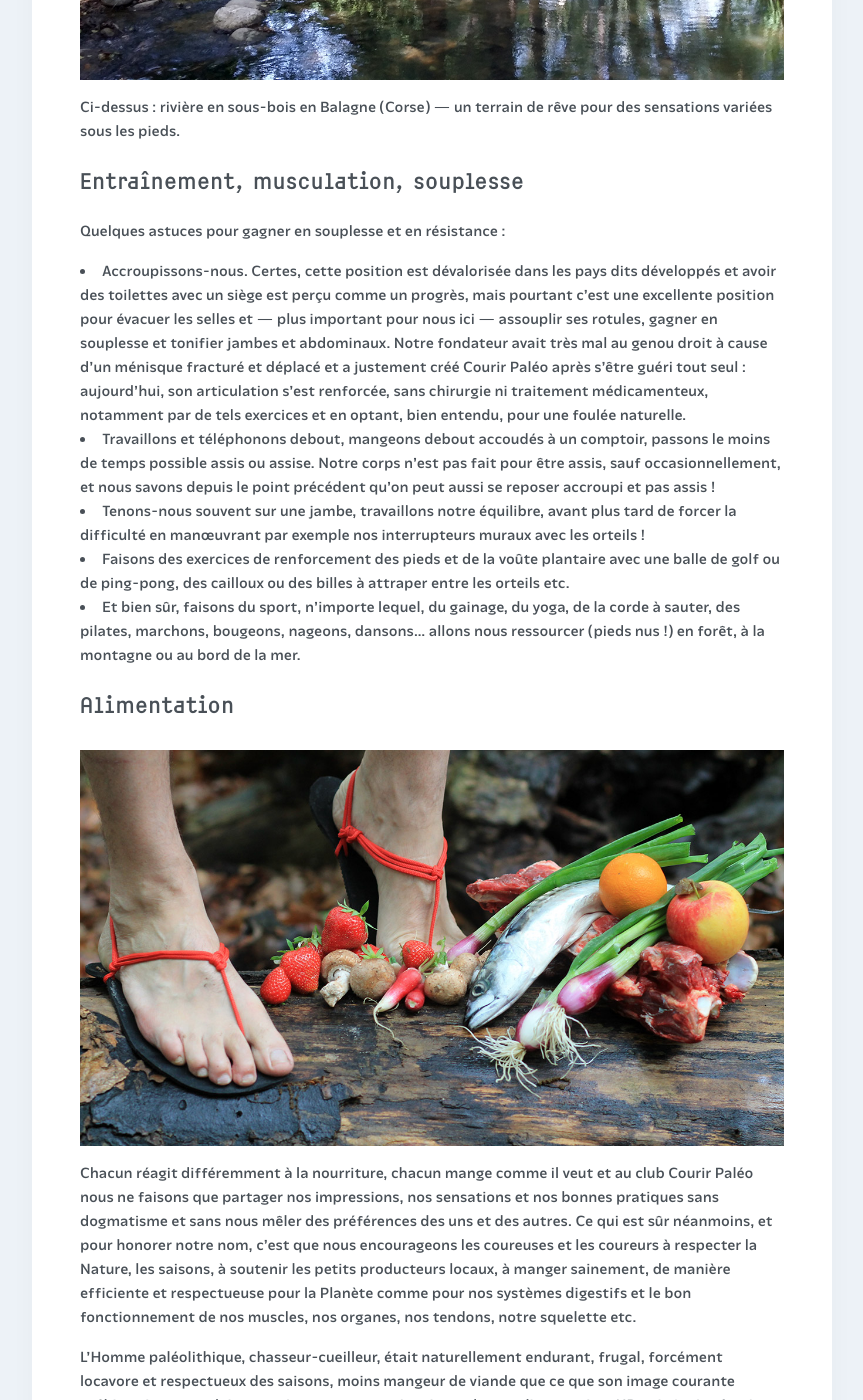
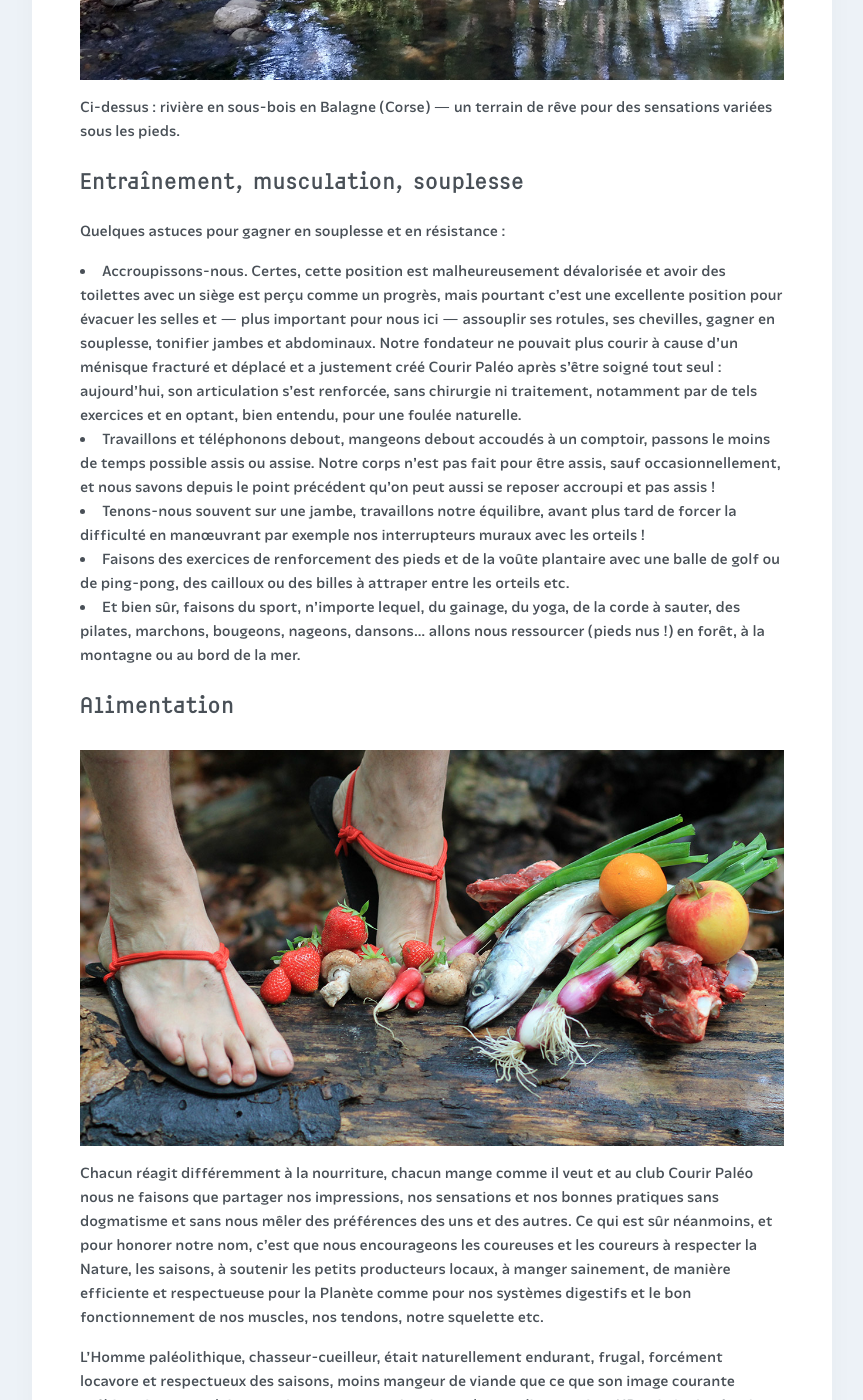
Before and after one commit to courirpaleo/courirpaleo.github.io, a Jekyll site: the page built from _pages/ressources.md, in a window 1280 px wide and 1400 px high, scrolled down 2728 px. Shown: the whole window, without its empty margins (208-1071 px from the left). Built offline with Jekyll 4.4.1, drawn with Linux system fonts in a browser that asks for light colours; some web fonts are replaced.

Commit message:
Update ressources.md

```diff
--- a/_pages/ressources.md
+++ b/_pages/ressources.md
@@ -22,7 +22,7 @@ Cela dit, bien sûr, protégeons-nous des cailloux, du froid et d'un sol brûlan
 Ci-dessus&nbsp;: rivière en sous-bois en Balagne (Corse)&nbsp;&mdash;&nbsp;un terrain de rêve pour des sensations variées sous les pieds.
 ## Entraînement, musculation, souplesse
 Quelques astuces pour gagner en souplesse et en résistance&nbsp;:
-- Accroupissons-nous. Certes, cette position est dévalorisée dans les pays dits développés et avoir des toilettes avec un siège est perçu comme un progrès, mais pourtant c'est une excellente position pour évacuer les selles et &mdash;&nbsp;plus important pour nous ici&nbsp;&mdash; assouplir ses rotules, gagner en souplesse et tonifier jambes et abdominaux. Notre fondateur avait très mal au genou droit à cause d'un ménisque fracturé et déplacé et a justement créé Courir Paléo après s'être guéri tout seul&nbsp;: aujourd'hui, son articulation s'est renforcée, sans chirurgie ni traitement médicamenteux, notamment par de tels exercices et en optant, bien entendu, pour une foulée naturelle.
+- Accroupissons-nous. Certes, cette position est malheureusement dévalorisée et avoir des toilettes avec un siège est perçu comme un progrès, mais pourtant c'est une excellente position pour évacuer les selles et &mdash;&nbsp;plus important pour nous ici&nbsp;&mdash; assouplir ses rotules, ses chevilles, gagner en souplesse, tonifier jambes et abdominaux. Notre fondateur ne pouvait plus courir à cause d'un ménisque fracturé et déplacé et a justement créé Courir Paléo après s'être soigné tout seul&nbsp;: aujourd'hui, son articulation s'est renforcée, sans chirurgie ni traitement, notamment par de tels exercices et en optant, bien entendu, pour une foulée naturelle.
 - Travaillons et téléphonons debout, mangeons debout accoudés à un comptoir, passons le moins de temps possible assis ou assise. Notre corps n'est pas fait pour être assis, sauf occasionnellement, et nous savons depuis le point précédent qu'on peut aussi se reposer accroupi et pas assis&nbsp;!
 - Tenons-nous souvent sur une jambe, travaillons notre équilibre, avant plus tard de forcer la difficulté en man&oelig;uvrant par exemple nos interrupteurs muraux avec les orteils&nbsp;!
 - Faisons des exercices de renforcement des pieds et de la voûte plantaire avec une balle de golf ou de ping-pong, des cailloux ou des billes à attraper entre les orteils etc.
@@ -30,7 +30,7 @@ Quelques astuces pour gagner en souplesse et en résistance&nbsp;:
 
 ## Alimentation
 ![Courir Paleo](/assets/images/CourirPaleo_photo_marque_MQ_1200px.jpg)
-Chacun réagit différemment à la nourriture, chacun mange comme il veut et au club Courir&nbsp;Paléo nous ne faisons que partager nos impressions, nos sensations et nos bonnes pratiques sans dogmatisme et sans nous mêler des préférences des uns et des autres. Ce qui est sûr néanmoins, et pour honorer notre nom, c'est que nous encourageons les coureuses et les coureurs à respecter la Nature, les saisons, à soutenir les petits producteurs locaux, à manger sainement, de manière efficiente et respectueuse pour la Planète comme pour nos systèmes digestifs et le bon fonctionnement de nos muscles, nos organes, nos tendons, notre squelette etc.
+Chacun réagit différemment à la nourriture, chacun mange comme il veut et au club Courir&nbsp;Paléo nous ne faisons que partager nos impressions, nos sensations et nos bonnes pratiques sans dogmatisme et sans nous mêler des préférences des uns et des autres. Ce qui est sûr néanmoins, et pour honorer notre nom, c'est que nous encourageons les coureuses et les coureurs à respecter la Nature, les saisons, à soutenir les petits producteurs locaux, à manger sainement, de manière efficiente et respectueuse pour la Planète comme pour nos systèmes digestifs et le bon fonctionnement de nos muscles, nos tendons, notre squelette etc.
 
 L'Homme paléolithique, chasseur-cueilleur, était naturellement endurant, frugal, forcément locavore et respectueux des saisons, moins mangeur de viande que ce que son image courante préhistorique peut laisser croire et nous nous inspirons de son alimentation. NB qui n'a rien à voir&nbsp;: nous pensons aussi que la sédentarité a apporté à l'Homme, outre des problèmes de santé, les guerres pour conquérir ou défendre des territoires d'élevage ou d'agriculture, mais c'est une autre histoire...:=)
 
```
